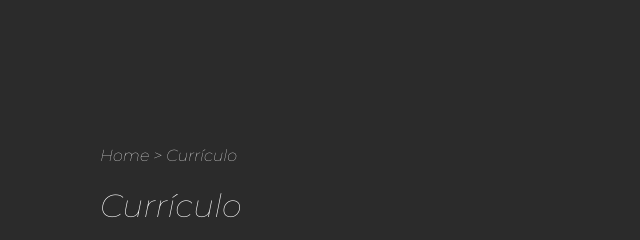
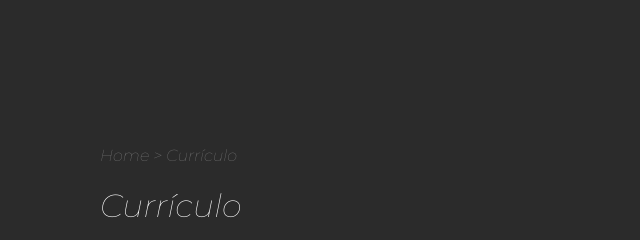
Before and after one commit to VictaoDoSax/MeuCurriculo, a plain HTML site: page curriculo.html in a window 1280 px wide. Shown: the top 240 px of the page, 0-640 px from the left. Drawn offline with Linux system fonts and the light colour scheme.

Commit message:
Atualiza HTML e CSS

```diff
--- a/curriculo.html
+++ b/curriculo.html
@@ -26,7 +26,7 @@
 
 			<div class="main">
 
-				<ul class="caminho">
+				<ul style="color: grey;" class="caminho">
 					<li>Home</li>
 					<li>></li>
 					<li>Currículo</li>
```
